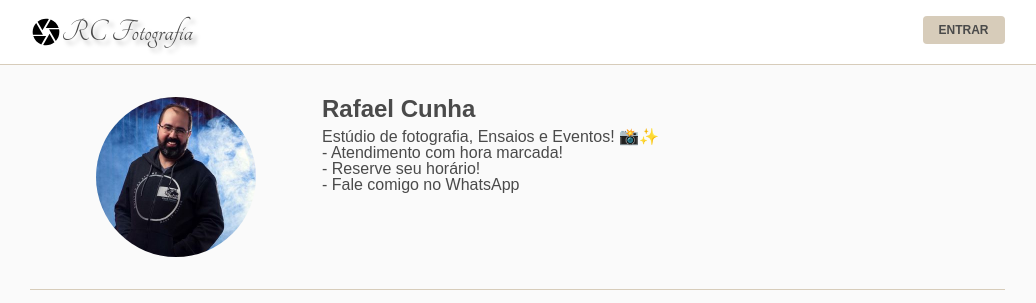
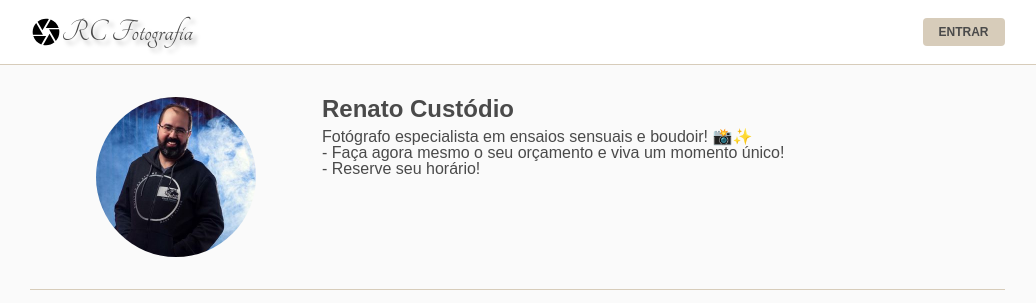
Before and after one commit to renatounai/rcfotografia_django, a Django app: page / in a window 1280 px wide. Shown: the top 303 px of the page, without its empty margins (123-1159 px from the left). Run offline with Django 4.2, Linux system fonts and the light colour scheme.

Commit message:
Alinhamento dos itens do cabeçalho

```diff
--- a/photos/static/photos/css/header.css
+++ b/photos/static/photos/css/header.css
@@ -16,6 +16,7 @@
     justify-content: space-between;
     align-items: flex-start;
     width: 975px;
+    align-items: center;
 }
 
 .header__user {
--- a/templates/photos/index.html
+++ b/templates/photos/index.html
@@ -14,12 +14,11 @@
         </section>
 
         <section class="profile__user">
-            <h1 class="profile__user__name">Rafael Cunha</h1>
+            <h1 class="profile__user__name">Renato Custódio</h1>
             <p class="profile__user__bio">
-                Estúdio de fotografia, Ensaios e Eventos! 📸✨<br/>
-                - Atendimento com hora marcada!<br/>
+                Fotógrafo especialista em ensaios sensuais e boudoir! 📸✨<br/>
+                - Faça agora mesmo o seu orçamento e viva um momento único!<br/>
                 - Reserve seu horário!<br/>
-                - Fale comigo no WhatsApp
             </p>
         </section>
     </section>
```
